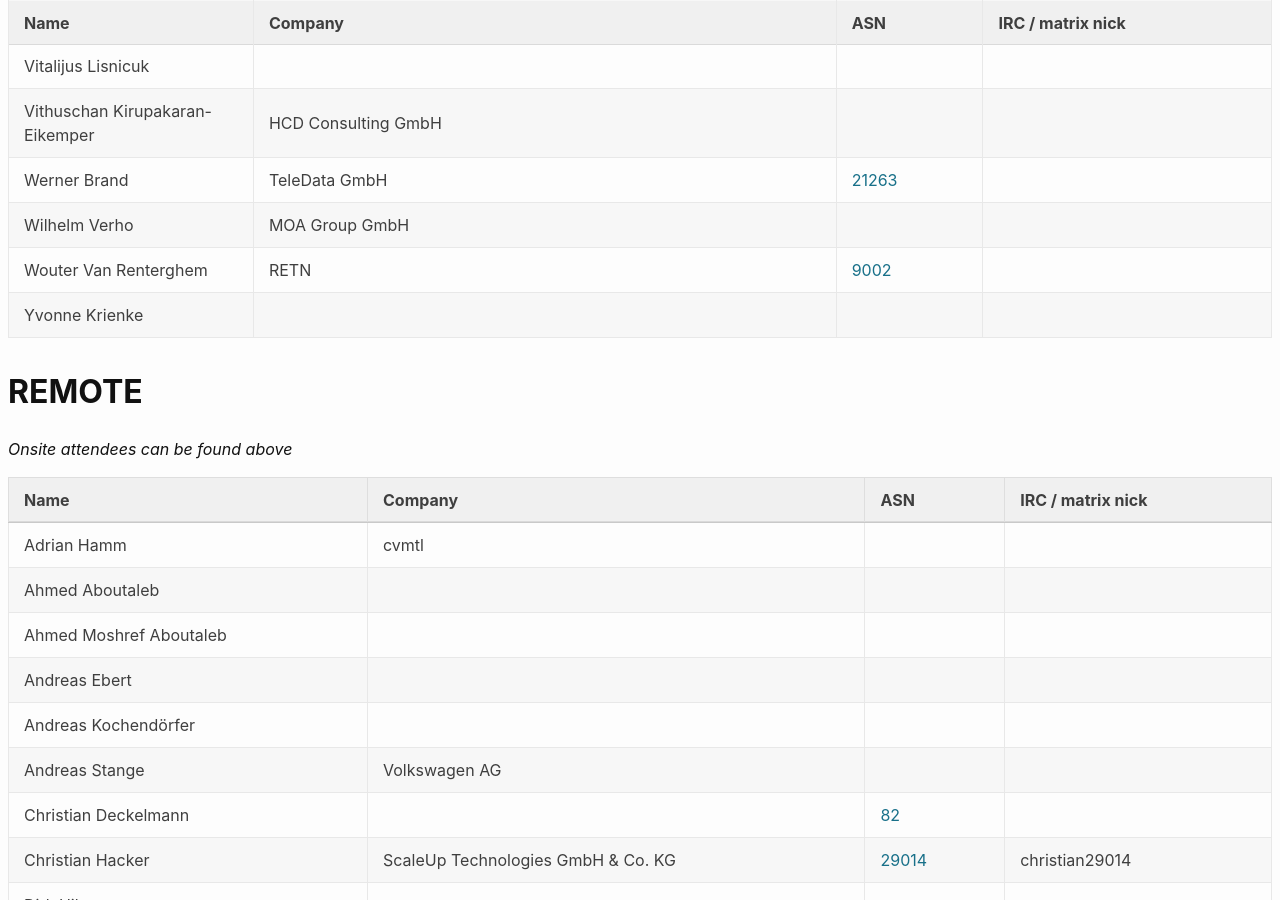
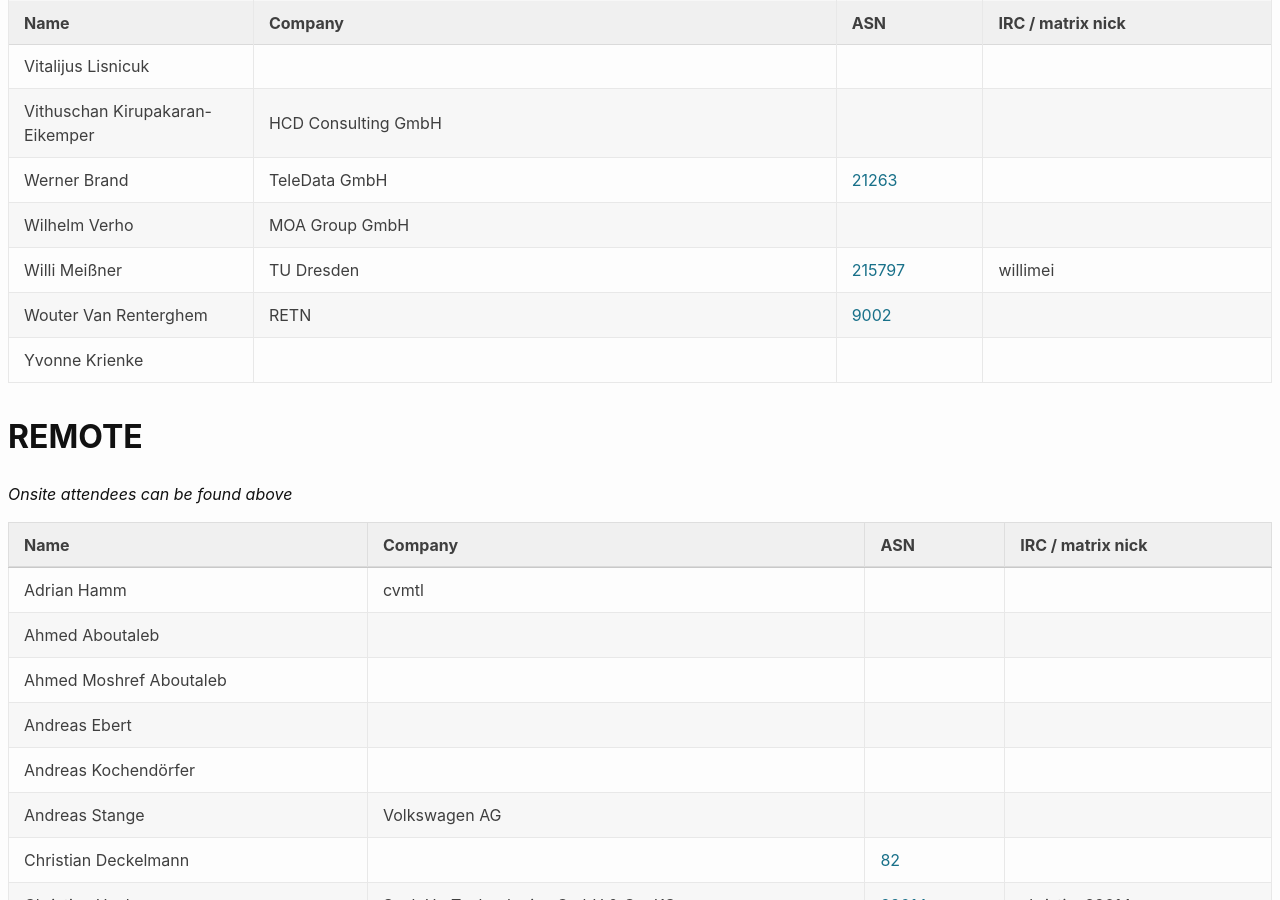
Before and after one commit to denog/pretix-attendeelist, a Jekyll site: the page built from denog16/index.markdown, in a window 1280 px wide and 900 px high, scrolled down 13189 px. Built offline with Jekyll 4.4.1, drawn with Linux system fonts in a browser that asks for light colours.

Commit message:
Latest data: Wed Oct  2 11:48:03 UTC 2024

```diff
--- a/_data/attendees_denog16_onsite.json
+++ b/_data/attendees_denog16_onsite.json
@@ -1752,6 +1752,12 @@
     "asn": null
   },
   {
+    "name": "Willi Meißner",
+    "company": "TU Dresden",
+    "irc": "willimei",
+    "asn": "215797"
+  },
+  {
     "name": "Wouter Van Renterghem",
     "company": "RETN",
     "irc": null,
```
